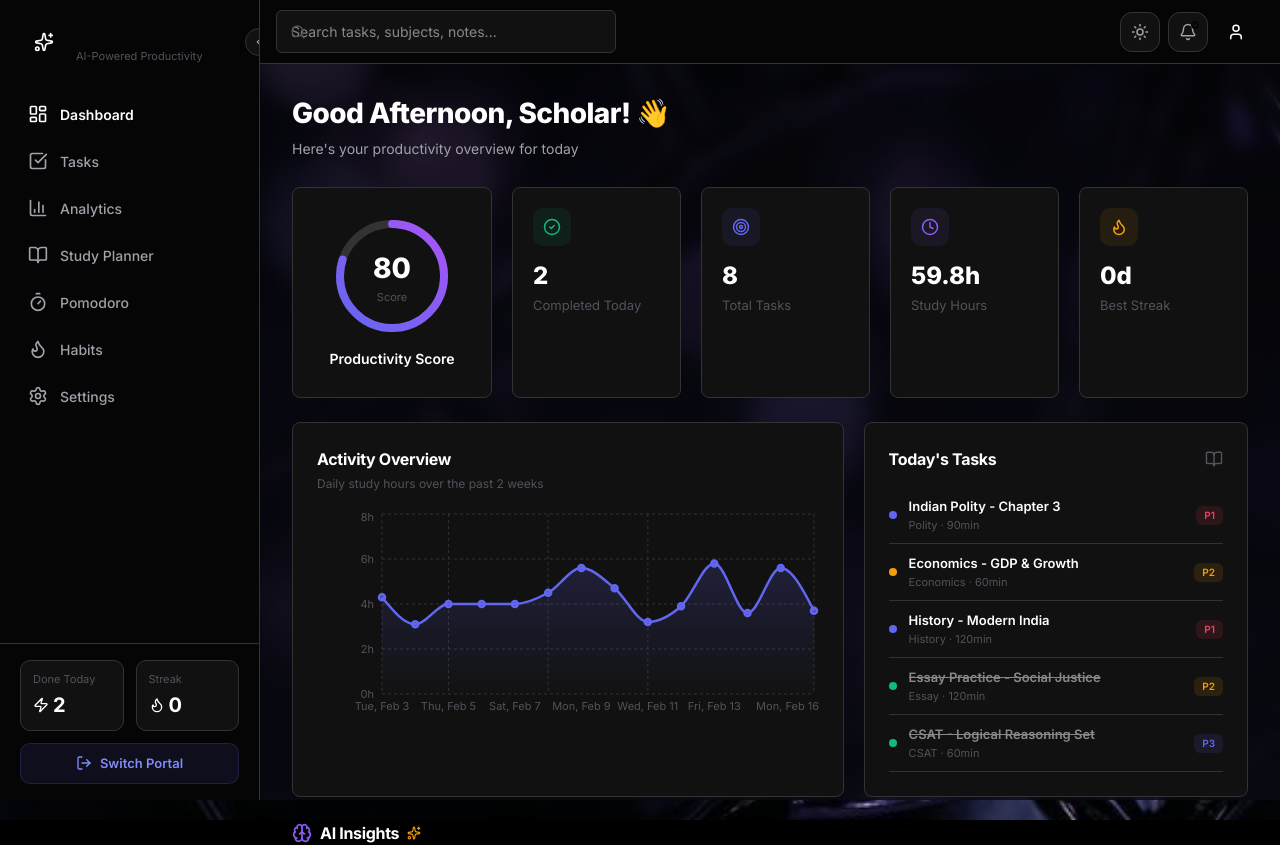
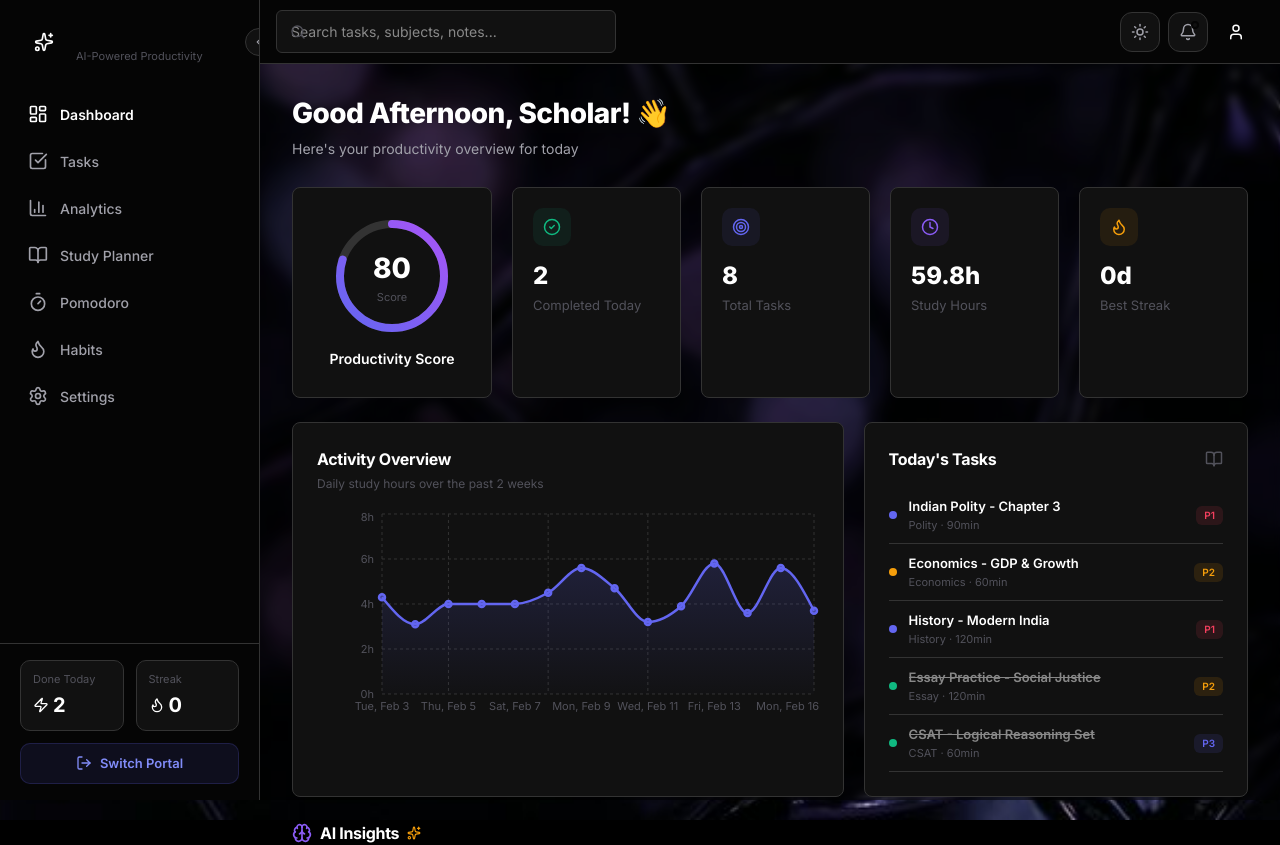
Before and after one commit to Prashantkaushik957/studyflow, a Next.js app: page /user in a window 1280 px wide. Shown: the top 845 px of the page. Built offline with nearby package versions, Linux system fonts and the light colour scheme.

Commit message:
fix: lighten overlay for better background visibility

```diff
--- a/src/components/layout/AppShell.tsx
+++ b/src/components/layout/AppShell.tsx
@@ -36,11 +36,12 @@ export default function AppShell({ children }: { children: React.ReactNode }) {
 
                 <div style={{
                     position: 'absolute', inset: 0,
-                    // Richer, deeper gradient for "Cosmic Pro" look
+                    // Lighter overlay for better background visibility
                     background: theme === 'dark'
-                        ? 'linear-gradient(to bottom, rgba(5,5,10,0.6), rgba(10,10,20,0.8))'
-                        : 'rgba(255,255,255,0.6)',
-                    backdropFilter: 'blur(8px)' // Reduced blur for clarity
+                        ? 'linear-gradient(to bottom, rgba(0,0,0,0.3), rgba(0,0,0,0.5))'
+                        : 'rgba(255,255,255,0.4)',
+                    backdropFilter: 'blur(4px)',
+                    WebkitBackdropFilter: 'blur(4px)'
                 }} />
             </div>
 
```
